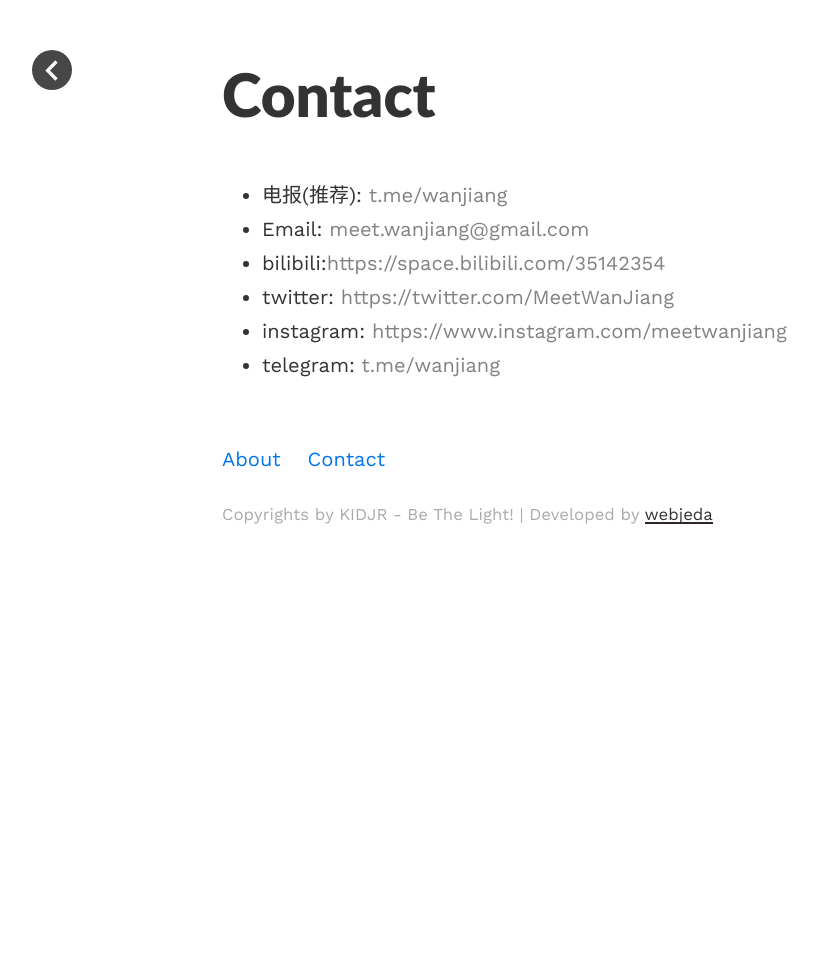
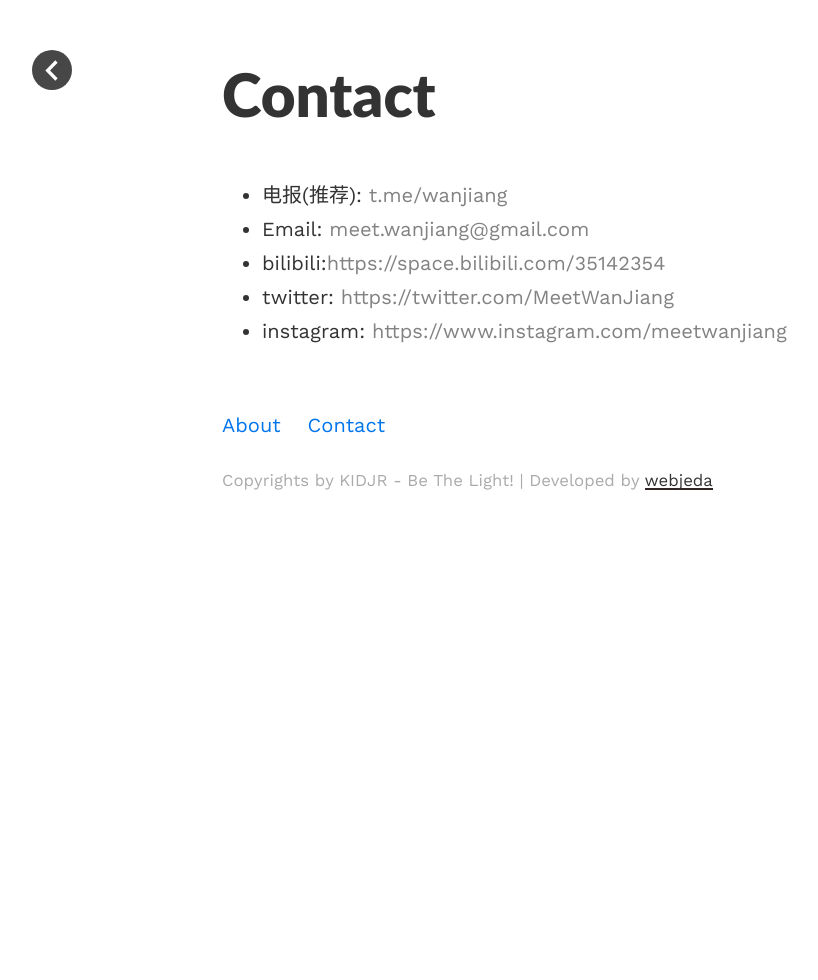
Before and after one commit to funkidsvip/kidjr.github.io, a Jekyll site: the page built from _pages/contact.md, in a window 1280 px wide. Shown: the whole page, without its empty margins (18-836 px from the left). Built offline with Jekyll 4.4.1, drawn with Linux system fonts in a browser that asks for light colours; some of the changed lines change nothing that is shown.

Commit message:
Update contact.md

```diff
--- a/_pages/contact.md
+++ b/_pages/contact.md
@@ -10,4 +10,3 @@
 - bilibili:<a href="mailto:{{site.email}}">{{site.bilibili}}</a>
 - twitter: <a href="mailto:{{site.email}}">{{site.twitter}}</a>
 - instagram: <a href="mailto:{{site.email}}">{{site.instagram}}</a>
-- telegram: <a href="mailto:{{site.email}}">{{site.telegram}}</a>
```
